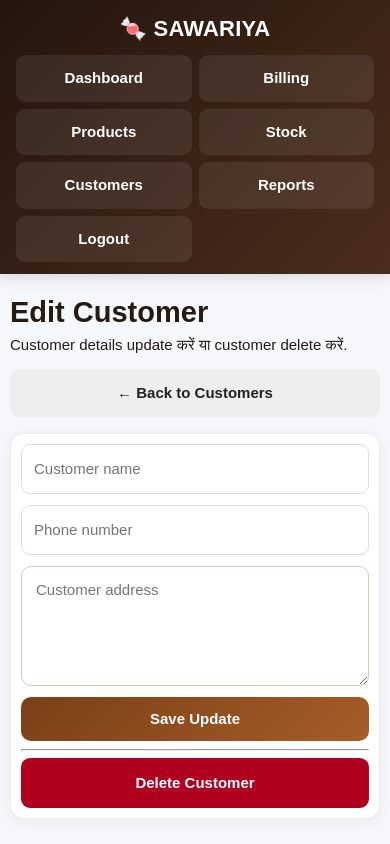
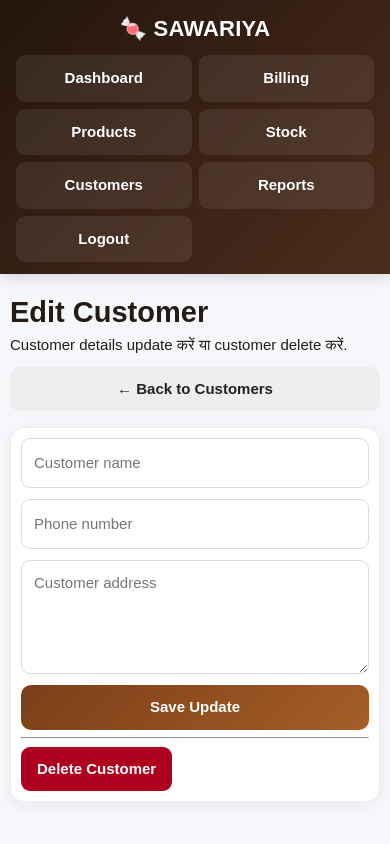
Before and after one commit to Mangal9101/sawariya_billing, a FastAPI app: template templates/customer_edit.html in a window 390 px wide. Run offline with FastAPI, Linux system fonts and the light colour scheme; the template is opened without the code that fills it, so the values that code supplies are empty.

Commit message:
Update customer_edit.html

```diff
--- a/templates/customer_edit.html
+++ b/templates/customer_edit.html
@@ -3,10 +3,6 @@
 {% block content %}
 
 <main>
-
-    <!-- =====================================================
-         PAGE HEADER
-         ===================================================== -->
 
     <div class="top">
 
@@ -15,19 +11,12 @@
             <p>Customer details update करें या customer delete करें.</p>
         </div>
 
-        <a
-            class="btn secondary"
-            href="/customers"
-        >
+        <a class="btn secondary" href="/customers">
             ← Back to Customers
         </a>
 
     </div>
 
-
-    <!-- =====================================================
-         EDIT CUSTOMER PANEL
-         ===================================================== -->
 
     <section class="panel">
 
@@ -37,17 +26,12 @@
             action="/customers/{{ customer.id }}/update"
         >
 
-            <!-- Customer Name -->
-
             <input
                 name="name"
                 value="{{ customer.name or '' }}"
                 placeholder="Customer name"
                 required
             >
-
-
-            <!-- Phone -->
 
             <input
                 name="phone"
@@ -56,17 +40,11 @@
                 placeholder="Phone number"
             >
 
-
-            <!-- Address -->
-
             <textarea
                 name="address"
                 rows="4"
                 placeholder="Customer address"
             >{{ customer.address or '' }}</textarea>
-
-
-            <!-- Update Button -->
 
             <button
                 class="btn primary"
@@ -80,10 +58,6 @@
 
         <hr>
 
-
-        <!-- =================================================
-             DELETE CUSTOMER
-             ================================================= -->
 
         <form
             method="post"
@@ -104,111 +78,4 @@
 
 </main>
 
-
-<!-- =========================================================
-     CUSTOMER EDIT PAGE CSS
-     Product Edit ke same theme ke according
-     ========================================================= -->
-
-<style>
-
-.customer-edit-page {
-    width: 100%;
-}
-
-
-/* =========================================================
-   TEXTAREA
-   ========================================================= */
-
-.formgrid textarea {
-    width: 100%;
-    box-sizing: border-box;
-
-    padding: 12px 14px;
-
-    border: 1px solid #d8c8bd;
-    border-radius: 10px;
-
-    background: #fff;
-
-    color: #24150d;
-
-    font-family: inherit;
-    font-size: 15px;
-
-    outline: none;
-
-    resize: vertical;
-
-    min-height: 110px;
-}
-
-
-.formgrid textarea:focus {
-    border-color: #7b3f18;
-
-    box-shadow:
-        0 0 0 3px
-        rgba(123, 63, 24, 0.10);
-}
-
-
-/* =========================================================
-   INPUT FOCUS
-   ========================================================= */
-
-.formgrid input:focus {
-    border-color: #7b3f18;
-
-    box-shadow:
-        0 0 0 3px
-        rgba(123, 63, 24, 0.10);
-}
-
-
-/* =========================================================
-   MOBILE
-   ========================================================= */
-
-@media (max-width: 600px) {
-
-    .top {
-        gap: 12px;
-    }
-
-    .top .btn {
-        width: 100%;
-        box-sizing: border-box;
-
-        min-height: 48px;
-
-        display: flex;
-        align-items: center;
-        justify-content: center;
-    }
-
-    .panel {
-        width: 100%;
-        box-sizing: border-box;
-    }
-
-    .formgrid textarea {
-        min-height: 120px;
-    }
-
-    .formgrid .btn {
-        width: 100%;
-        min-height: 50px;
-    }
-
-    .dangerbtn {
-        width: 100%;
-        min-height: 50px;
-    }
-
-}
-
-</style>
-
 {% endblock %}
```
